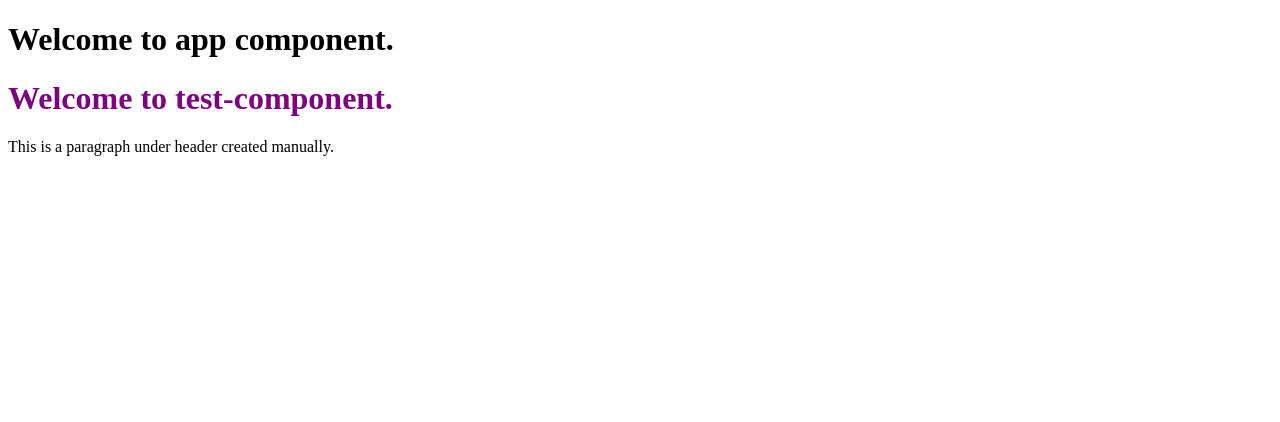
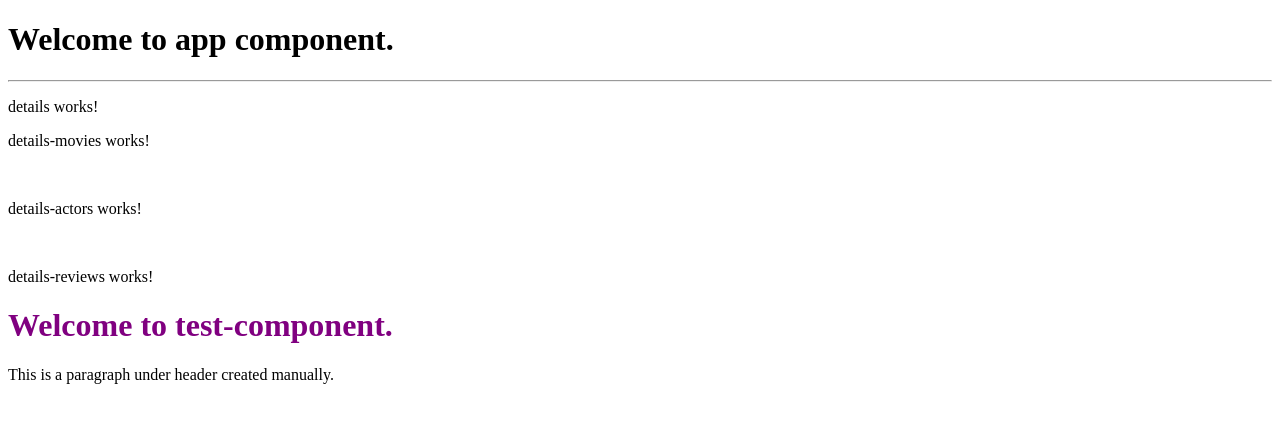
Before and after one commit to xkhusan/movies-app, an Angular app: page / in a window 1280 px wide. Shown: the top 422 px of the page. Built offline with nearby package versions, Linux system fonts and the light colour scheme.

Commit message:
feat: enhance details component with additional subcomponents and lifecycle methods

```diff
--- a/src/app/app.html
+++ b/src/app/app.html
@@ -1,2 +1,6 @@
 <h1>Welcome to app component.</h1>
-<app-test><app-test>
+
+<hr>
+<app-details></app-details>
+
+<app-test></app-test>
--- a/src/app/app.ts
+++ b/src/app/app.ts
@@ -1,10 +1,11 @@
 import { Component, signal } from '@angular/core';
 import { RouterOutlet } from '@angular/router';
 import { TestComponent } from "./components/test/test.component";
+import { Details } from "./components/details/details";
 
 @Component({
   selector: 'app-root',
-  imports: [TestComponent],
+  imports: [TestComponent, Details],
   templateUrl: './app.html',
   styleUrl: './app.css'
 })
--- a/src/app/components/details/details.html
+++ b/src/app/components/details/details.html
@@ -1 +1,7 @@
 <p>details works!</p>
+
+<app-details-movies></app-details-movies>
+<br>
+<app-details-actors></app-details-actors>
+<br>
+<app-details-reviews></app-details-reviews>
--- a/src/app/components/details/details.ts
+++ b/src/app/components/details/details.ts
@@ -1,9 +1,30 @@
-import { Component } from '@angular/core';
+import { AfterContentInit, AfterViewInit, Component, OnChanges, OnInit, SimpleChanges } from '@angular/core';
+import { DetailsMovies } from "../details-movies/details-movies";
+import { DetailsActors } from "../details-actors/details-actors";
+import { DetailsReviews } from "../details-reviews/details-reviews";
 
 @Component({
   selector: 'app-details',
-  imports: [],
+  imports: [DetailsMovies, DetailsActors, DetailsReviews],
   templateUrl: './details.html',
   styleUrl: './details.css',
 })
-export class Details {}
+export class Details implements OnChanges, OnInit, AfterContentInit, AfterViewInit {
+  constructor() { }
+
+  ngOnChanges(): void {
+    console.log('ngOnChanges is called');
+  }
+
+  ngOnInit(): void {
+    console.log('ngOnInit is called');
+  }
+
+  ngAfterContentInit(): void {
+    console.log('ngAfterContentInit is called');
+  }
+
+  ngAfterViewInit(): void {
+    console.log('ngAfterViewInit is called');
+  }
+}
```
